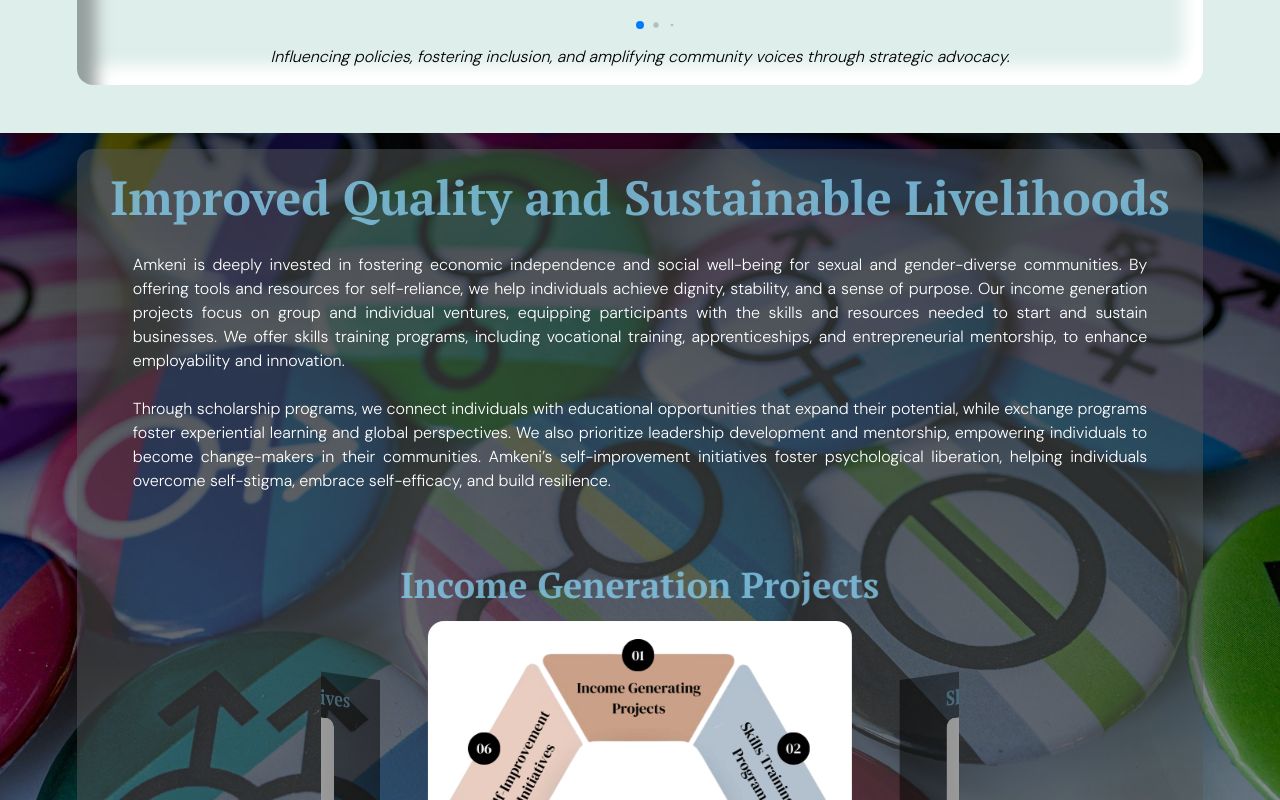
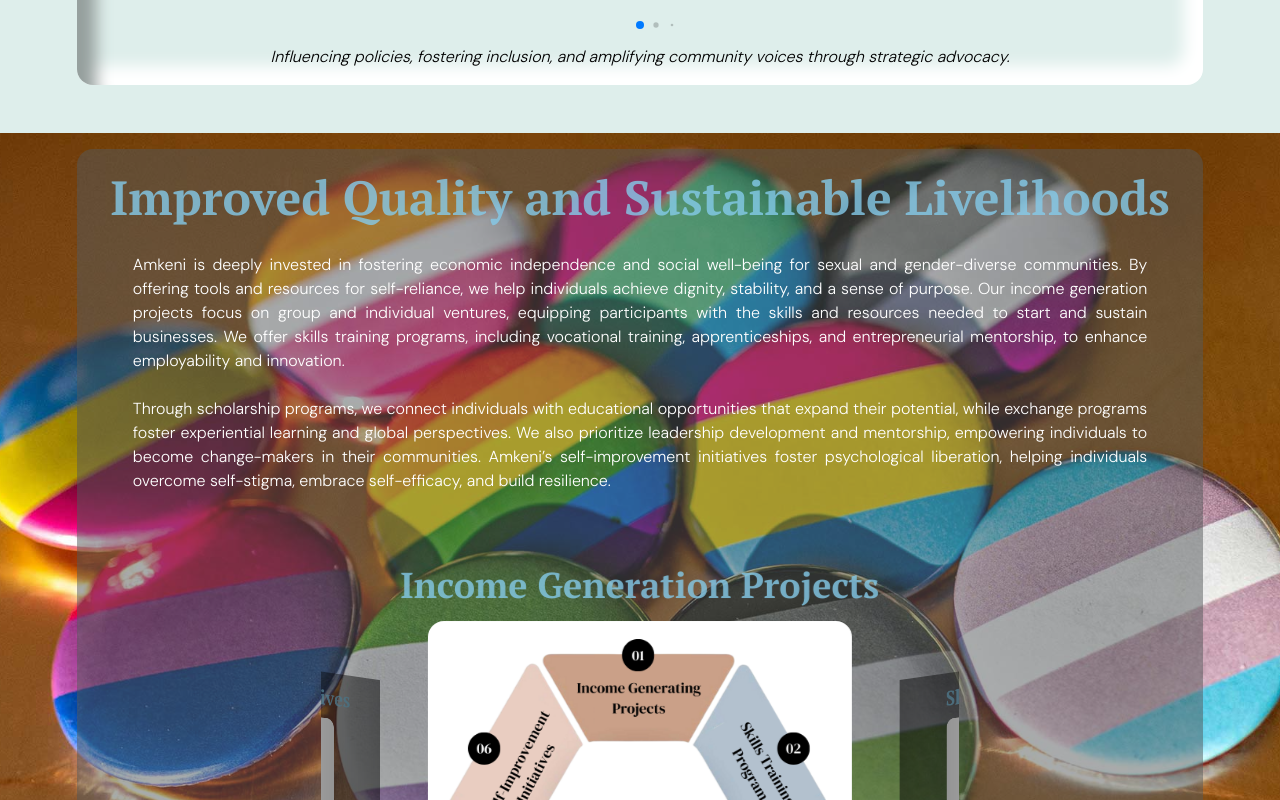
Before and after one commit to StevetheRebel/amkeni_malindi, a React (Vite) app: page /program-services in a window 1280 px wide. Shown: the part 2620-3420 px from the top of the page. Built offline with nearby package versions, Linux system fonts and the light colour scheme.

Commit message:
background change

```diff
--- a/src/Components/SustainableLivelihoods/Sustainablelivelihoods.jsx
+++ b/src/Components/SustainableLivelihoods/Sustainablelivelihoods.jsx
@@ -60,7 +60,7 @@
   return (
     <>
       <section
-        className="p-4 lg:px-[6%] bg-image6 min-h-screen bg-fixed bg-cover bg-no-repeat bg-center"
+        className="p-4 lg:px-[6%] bg-image5 min-h-screen bg-fixed bg-cover bg-no-repeat bg-center"
         id={id}
       >
 
```
